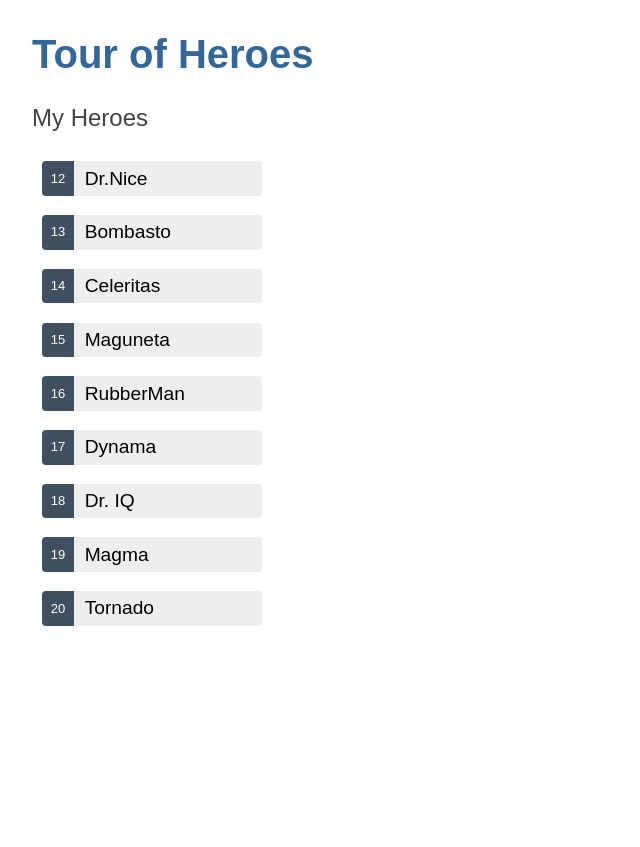
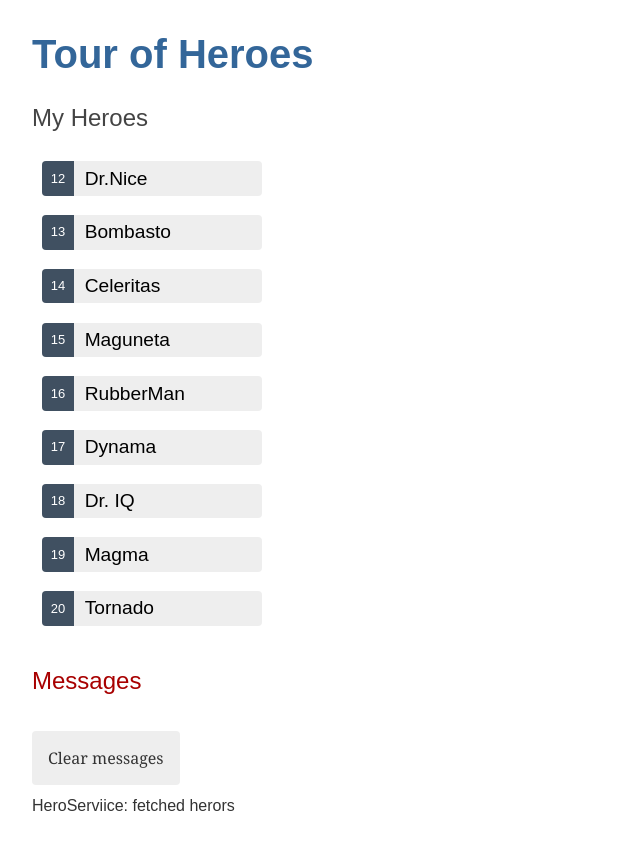
Before and after one commit to ttmmnn/angular-tour-of-heroes-, an Angular app: page / in a window 1280 px wide. Shown: the whole page, without its empty margins (0-640 px from the left). Before the commit the page ends 800 px from the top, so only its background shows below. Built offline with nearby package versions, Linux system fonts and the light colour scheme.

Commit message:
Add_messageService

```diff
--- a/src/app/app.component.html
+++ b/src/app/app.component.html
@@ -1,2 +1,3 @@
 <h1>{{ title }}</h1>
 <app-heroes></app-heroes>
+<app-messages></app-messages>
--- a/src/app/app.module.ts
+++ b/src/app/app.module.ts
@@ -6,9 +6,10 @@
 import { AppComponent } from './app.component';
 import { HeroesComponent } from './heroes/heroes.component';
 import { HeroDetailComponent } from './hero-detail/hero-detail.component';
+import { MessagesComponent } from './messages/messages.component';
 
 @NgModule({
-  declarations: [AppComponent, HeroesComponent, HeroDetailComponent],
+  declarations: [AppComponent, HeroesComponent, HeroDetailComponent, MessagesComponent],
   imports: [BrowserModule, AppRoutingModule, FormsModule],
   providers: [],
   bootstrap: [AppComponent],
--- a/src/app/hero.service.ts
+++ b/src/app/hero.service.ts
@@ -2,15 +2,17 @@
 import { Hero } from './hero';
 import { HEROES } from './mock-heroes';
 import { Observable, of } from 'rxjs';
+import { MessageService } from './message.service';
 
 @Injectable({
   providedIn: 'root',
 })
 export class HeroService {
-  constructor() {}
+  constructor(private messageService: MessageService) {}
 
   getHeroes(): Observable<Hero[]> {
     const heroes = of(HEROES);
+    this.messageService.add('HeroServiice: fetched herors');
     return heroes;
   }
 }
--- a/src/app/heroes/heroes.component.ts
+++ b/src/app/heroes/heroes.component.ts
@@ -1,18 +1,22 @@
-import { Component } from '@angular/core';
+import { Component, OnInit } from '@angular/core';
 import { Hero } from '../hero';
 import { HeroService } from '../hero.service';
+import { MessageService } from '../message.service';
 
 @Component({
   selector: 'app-heroes',
   templateUrl: './heroes.component.html',
   styleUrls: ['./heroes.component.css'],
 })
-export class HeroesComponent {
+export class HeroesComponent implements OnInit {
   heroes: Hero[] = [];
 
   selectedHero?: Hero;
 
-  constructor(private heroService: HeroService) {}
+  constructor(
+    private heroService: HeroService,
+    private messageService: MessageService
+  ) {}
 
   ngOnInit(): void {
     this.getHeroes();
@@ -20,6 +24,7 @@
 
   onSelect(hero: Hero): void {
     this.selectedHero = hero;
+    this.messageService.add(`HeroesComponent: Selected hero id=${hero.id}`);
   }
 
   getHeroes(): void {
--- /dev/null
+++ b/src/app/message.service.ts
@@ -0,0 +1,16 @@
+import { Injectable } from '@angular/core';
+
+@Injectable({
+  providedIn: 'root',
+})
+export class MessageService {
+  messages: string[] = [];
+
+  add(message: string) {
+    this.messages.push(message);
+  }
+
+  clear() {
+    this.messages = [];
+  }
+}
--- /dev/null
+++ b/src/app/messages/messages.component.css
@@ -0,0 +1,21 @@
+/* MessageComponent's private CSS styles  */
+
+h2 {
+  color: #a80000;
+  font-family: Arial, Helvetica, sans-serif;
+  font-weight: lighter;
+}
+
+.clear {
+  color: #333;
+  background-color: #eee;
+  margin-bottom: 12px;
+  padding: 1rem;
+  border-radius: 4px;
+  font-size: 1rem;
+}
+
+.clear:hover {
+  color: white;
+  background-color: #42545c;
+}
--- /dev/null
+++ b/src/app/messages/messages.component.html
@@ -0,0 +1,8 @@
+<!-- 表示するメッセージが存在する場合のみメッセージエリアを表示 -->
+<div *ngIf="messageService.messages.length">
+  <h2>Messages</h2>
+  <button type="button" class="clear" (click)="messageService.clear()">
+    Clear messages
+  </button>
+  <div *ngFor="let message of messageService.messages">{{ message }}</div>
+</div>
```
Also changed, not shown: src/app/messages/messages.component.ts (added, +11 -0 lines), 2 other files (tests, documents, lock files or other folders).
